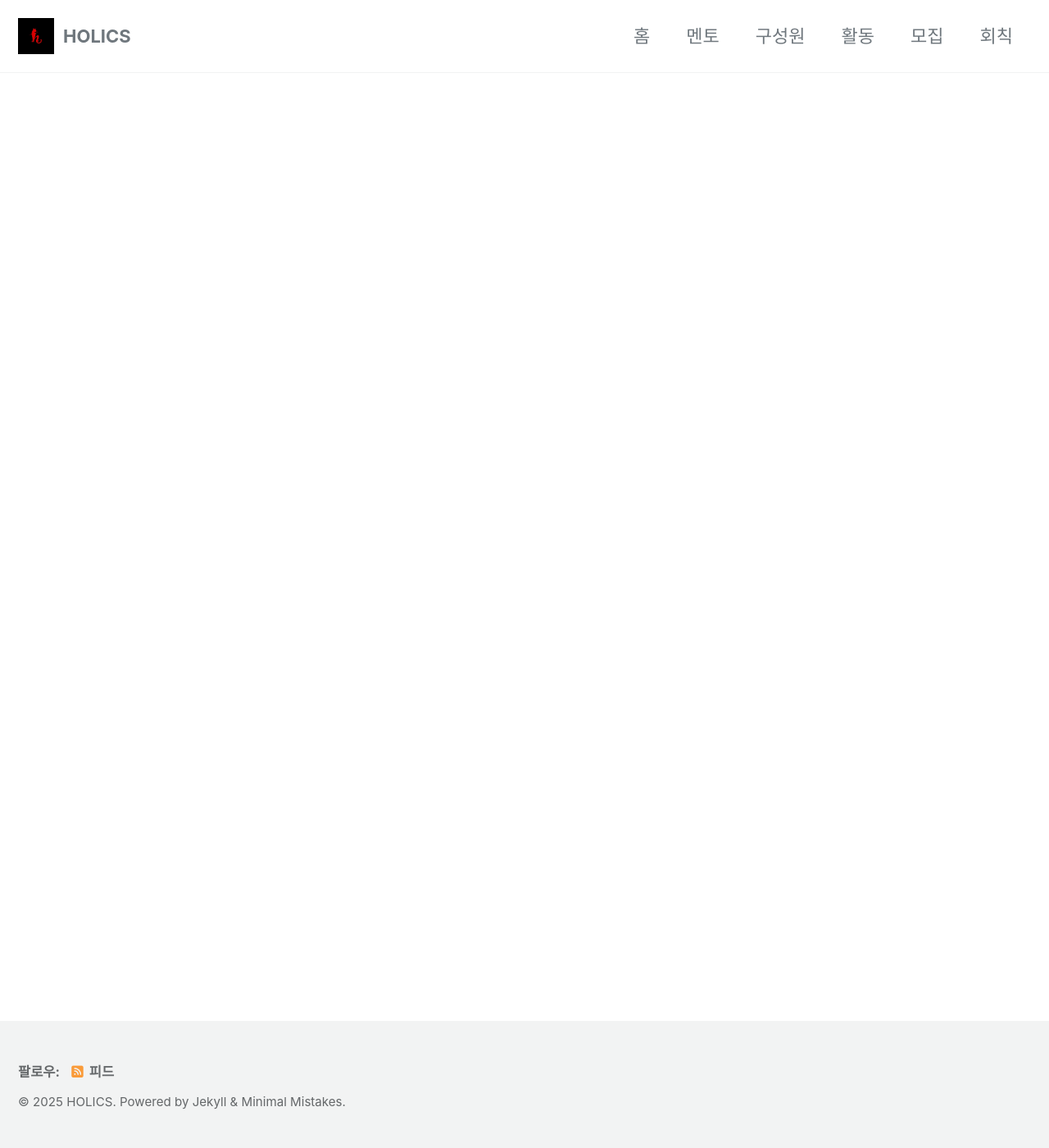
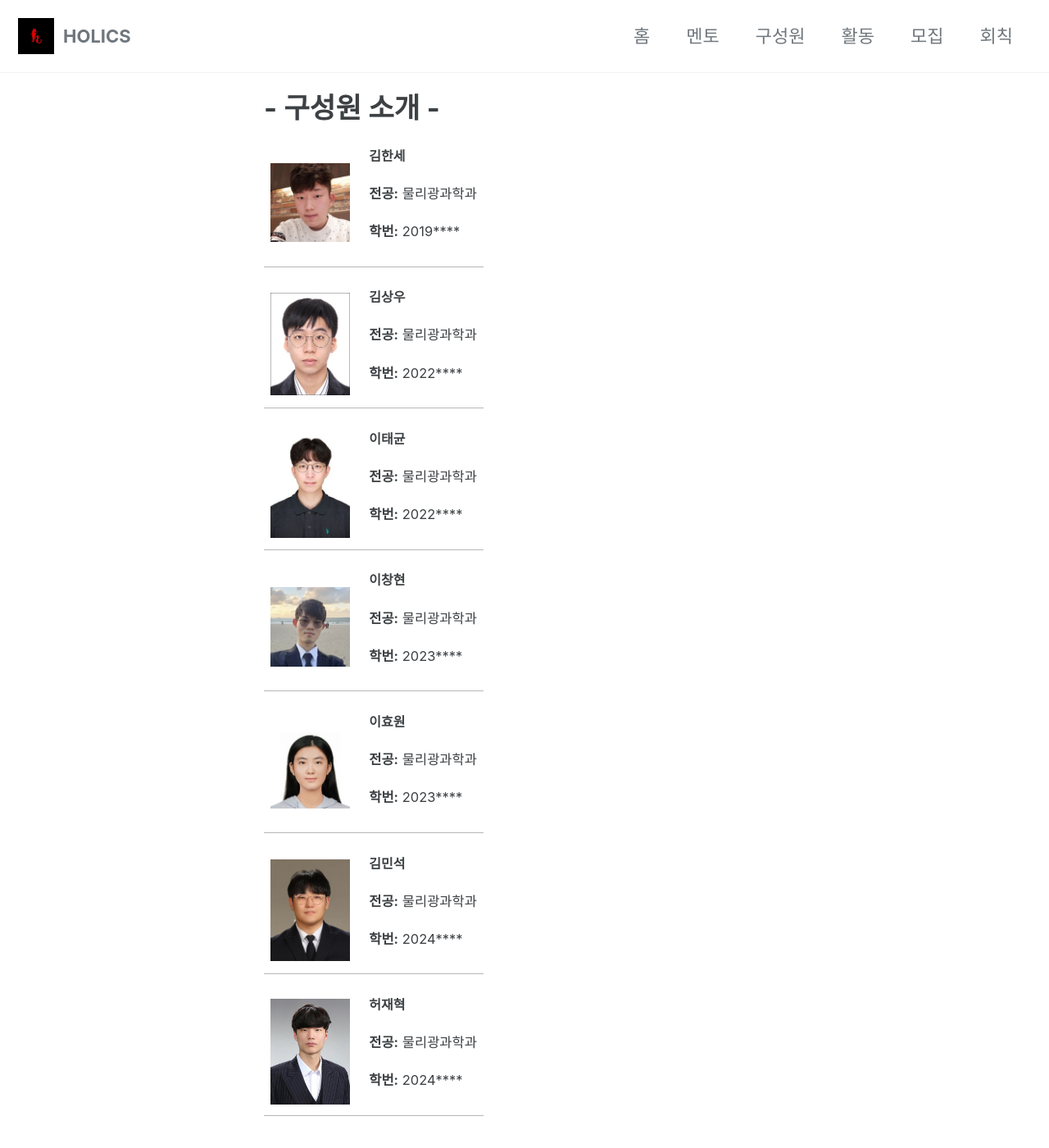
Before and after one commit to gistholics/gistholics.github.io, a Jekyll site: the page built from members/index.html, in a window 1280 px wide and 1400 px high. Shown: the whole window at 82% size. Built offline with Jekyll 4.4.1, drawn with Linux system fonts in a browser that asks for light colours; cached includes are drawn as plain includes.

Commit message:
Feat: Add member data and display layout

```diff
--- /dev/null
+++ b/_data/member.csv
@@ -0,0 +1,8 @@
+name,year,phone,email,major,avatar
+김한세,20195047,010-7668-6057,powerblo@gist.ac.kr,물리광과학과,김한세.jpg
+김상우,20225030,010-3603-0211,swkim0211@gm.gist.ac.kr,물리광과학과,김상우.jpg
+이태균,20225146,010-4083-5033,leetaegyun@gm.gist.ac.kr,물리광과학과,이태균.jpg
+이창현,20235153,010-8973-3728,changhyun122@gm.gist.ac.kr,물리광과학과,이창현.jpg
+이효원,20235158,010-8578-5224,hyowon331@gm.gist.ac.kr,물리광과학과,이효원.jpg
+김민석,20245037,010-9691-7234,minseokkimug@gm.gist.ac.kr,물리광과학과,김민석.jpg
+허재혁,20245238,010-2789-8137,gj_wogur@gm.gist.ac.kr,물리광과학과,허재혁.jpg
--- a/members/index.html
+++ b/members/index.html
@@ -1,3 +1,29 @@
 ---
 layout: single
 ---
+
+<div class="page-header">
+  <h1>- 구성원 소개 -</h1>
+</div>
+
+
+{% for member in site.data.member %}
+{% assign img_path = "/assets/images/avatar.png" %}
+{% if member.avatar %}
+  {% assign img_path = member.avatar | prepend: '/assets/images/mentor/' %}
+{% endif %}
+<div class="profile">
+  <table cellspacing="0" cellpadding="0" style="border: none;">
+    <tr>
+      <td width="120" valign="top" style="padding-right: 15px;">
+        <img src="{{ img_path }}" style="width: 100px;" alt="{{ member.name }}" style="display:block;">
+      </td>
+      <td valign="top">
+        <p><strong style="font-size: 16px;">{{ member.name }}</strong></p>
+        <p><strong>전공:</strong> {{ member.major }}</p>
+        <p><strong>학번:</strong> {{ member.year | truncate: 4, "" | append: "****" }}</p>
+      </td>
+    </tr>
+  </table>
+</div>
+{% endfor %}
```
